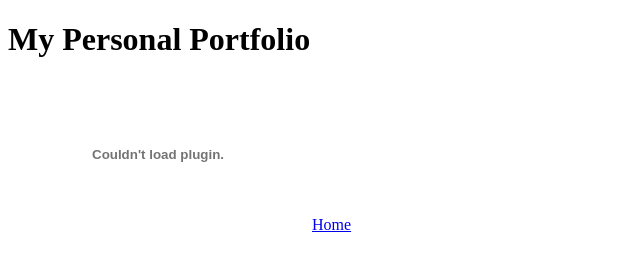
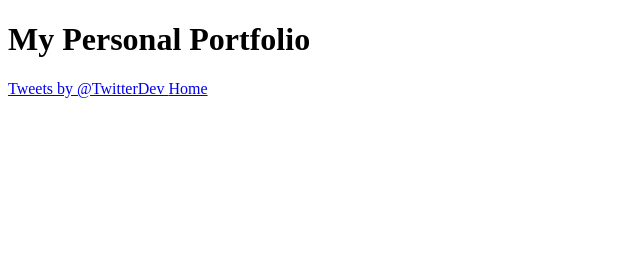
Before and after one commit to ObedK7/My_First_Portfolio, a plain HTML site: page html_basic/tweets.html in a window 1280 px wide. Shown: the whole page, without its empty margins (0-640 px from the left). Drawn offline with Linux system fonts and the light colour scheme.

Commit message:
embedded file added

```diff
--- a/html_basic/tweets.html
+++ b/html_basic/tweets.html
@@ -9,7 +9,9 @@
 
 <body>
     <h1>My Personal Portfolio</h1>
-    <embed src="https://x.com/SpaceX/status/1732824684683784516?s=20" type="embed">
+    <a class="twitter-timeline" href="https://twitter.com/TwitterDev" data-width="300" data-height="300">
+        Tweets by @TwitterDev
+    </a>
 
     <a href="./index.html">Home</a>
 </body>
```
